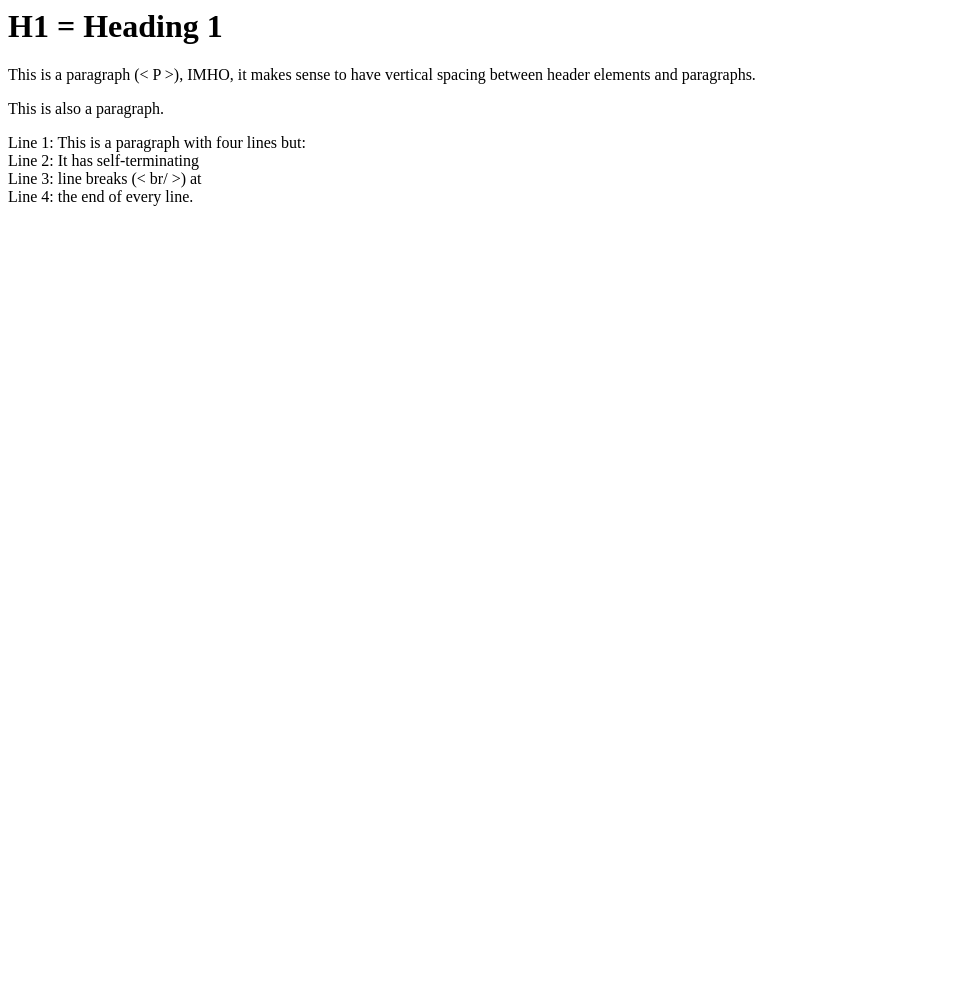
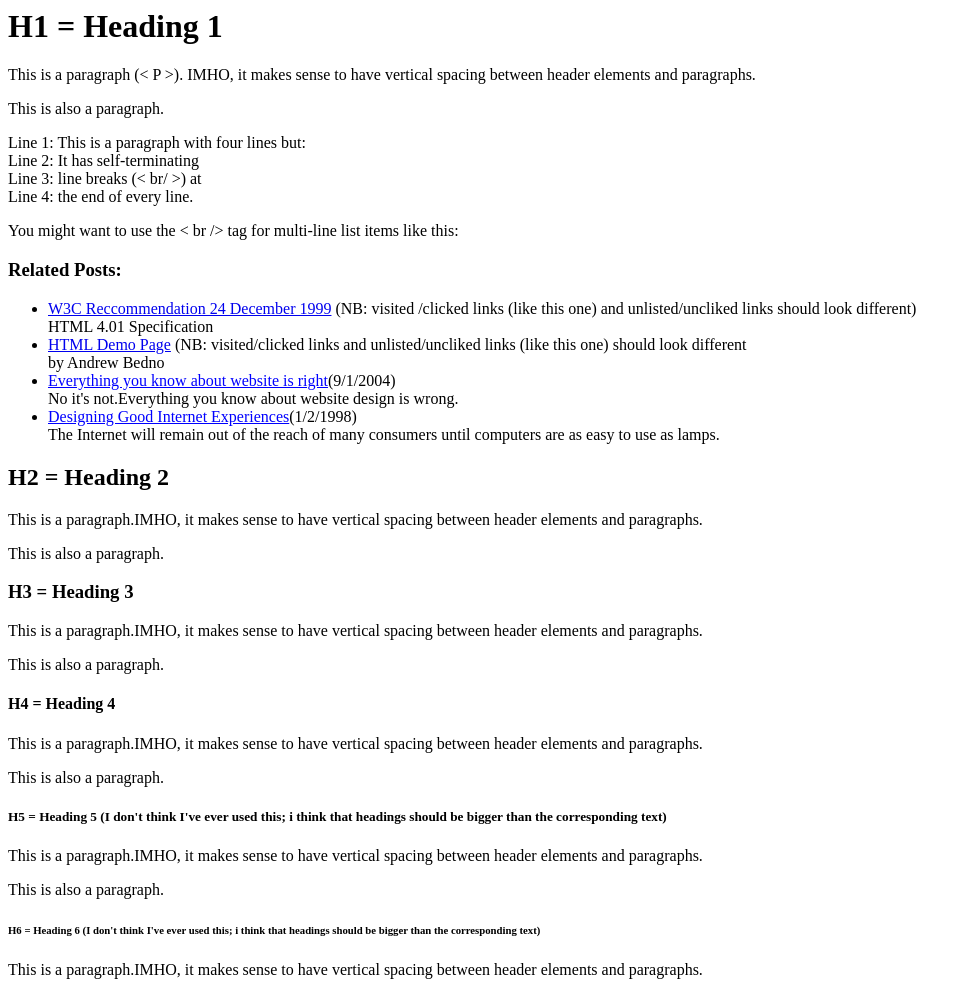
Before and after one commit to Tosheva95/SEMOS-homeworks, a plain HTML site: page homework1.html in a window 1280 px wide. Shown: the whole page, without its empty margins (0-971 px from the left). Before the commit the page ends 800 px from the top, so only its background shows below. Drawn offline with Linux system fonts and the light colour scheme.

Commit message:
final part

```diff
--- a/homework1.html
+++ b/homework1.html
@@ -4,8 +4,37 @@
     </head>
     <body>
         <h1>H1 = Heading 1</h1>
-            <p>This is a paragraph (< P >), IMHO, it makes sense to have vertical spacing between header elements and paragraphs.</p>
+            <p>This is a paragraph (< P >). IMHO, it makes sense to have vertical spacing between header elements and paragraphs.</p>
             <p>This is also a paragraph.</p>
-        <p>Line 1: This is a paragraph with four lines but:<br/>Line 2: It has self-terminating<br/>Line 3: line breaks (< br/ >) at<br/>Line 4: the end of every line.</p>
+            <p>Line 1: This is a paragraph with four lines but:<br/>Line 2: It has self-terminating<br/>Line 3: line breaks (< br/ >) at<br/>Line 4: the end of every line.</p>
+            <p>You might want to use the < br /> tag for multi-line list items like this:</p>
+
+        <h3>Related Posts:</h3>
+            <ul>
+                <li><a href="https://www.w3.org/TR/1999/REC-html401-19991224/">W3C Reccommendation 24 December 1999</a><alt> (NB: visited /clicked links (like this one) and unlisted/uncliked links should look different)<br/>HTML 4.01 Specification</alt></li>
+                <li><a href="https://www.w3schools.com/html/html_examples.asp">HTML Demo Page</a><alt> (NB: visited/clicked links and unlisted/uncliked links (like this one) should look different<br/> by Andrew Bedno</alt></li>
+                <li><a style="color:blue" href="https://www.labnol.org/internet/tools/best-online-tools-for-webmasters-know-everything-about-websites/2744/">Everything you know about website is right</a><alt>(9/1/2004)<br/>No it's not.Everything you know about website design is wrong.</alt></li>
+                <li><a style="color:blue" href="https://www.tandfonline.com/doi/abs/10.1300/J179v06n01_03">Designing Good Internet Experiences</a><alt>(1/2/1998)<br/>The Internet will remain out of the reach of many consumers until computers are as easy to use as lamps.</alt></li>
+            </ul>
+
+        <h2>H2 = Heading 2</h2>
+            <p>This is a paragraph.IMHO, it makes sense to have vertical spacing between header elements and paragraphs.</p>
+            <p>This is also a paragraph.</p>
+
+        <h3>H3 = Heading 3</h3>
+            <p>This is a paragraph.IMHO, it makes sense to have vertical spacing between header elements and paragraphs.</p>
+            <p>This is also a paragraph.</p>
+
+        <h4>H4 = Heading 4</h4>
+            <p>This is a paragraph.IMHO, it makes sense to have vertical spacing between header elements and paragraphs.</p>
+            <p>This is also a paragraph.</p>
+
+        <h5>H5 = Heading 5 (I don't think I've ever used this; i think that headings should be bigger than the corresponding text)</h5>
+            <p>This is a paragraph.IMHO, it makes sense to have vertical spacing between header elements and paragraphs.</p>
+            <p>This is also a paragraph.</p>
+        <h6>H6 = Heading 6 (I don't think I've ever used this; i think that headings should be bigger than the corresponding text)</h6>
+            <p>This is a paragraph.IMHO, it makes sense to have vertical spacing between header elements and paragraphs.</p>
+
     </body>
+
 </html>
```
